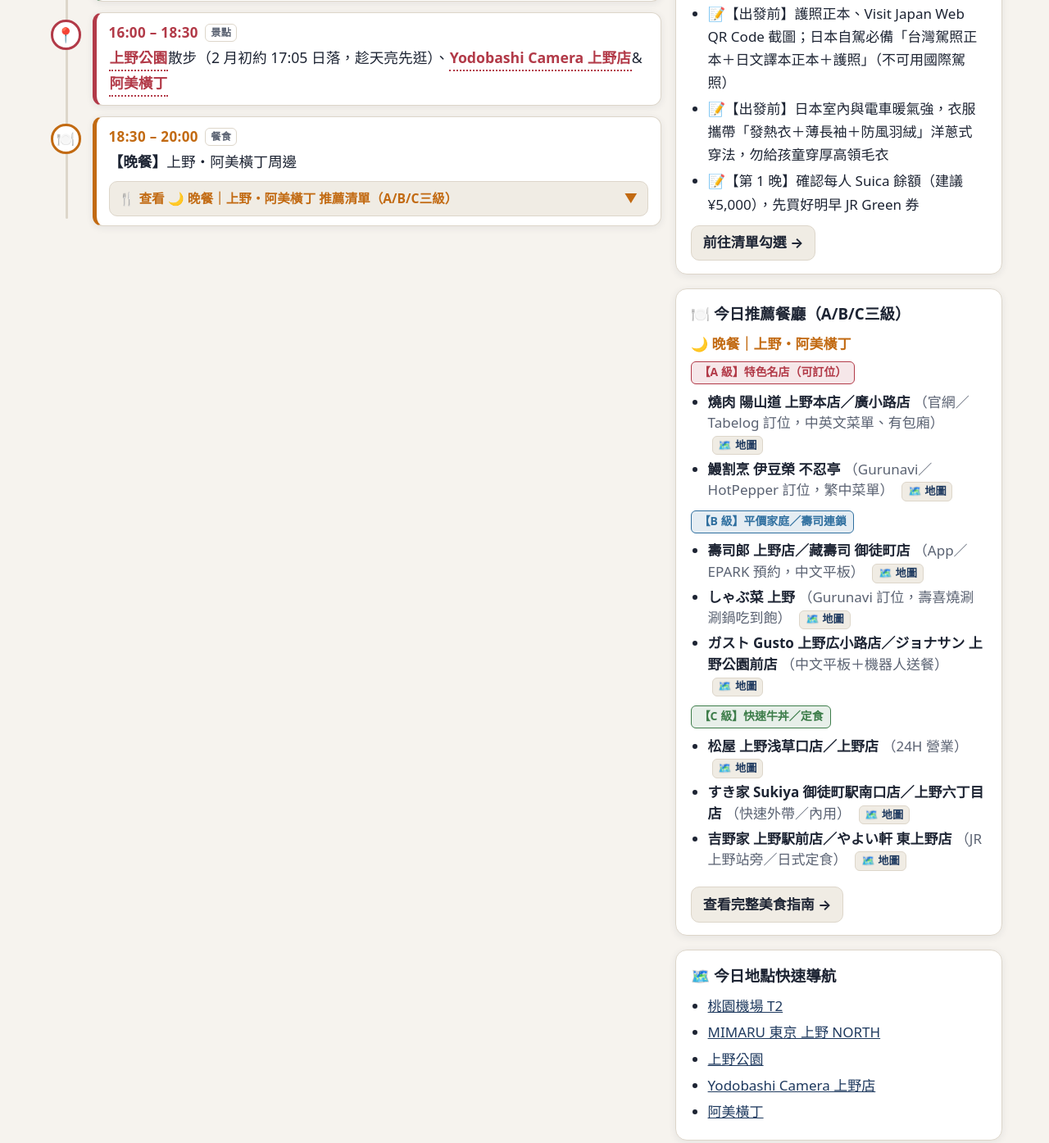
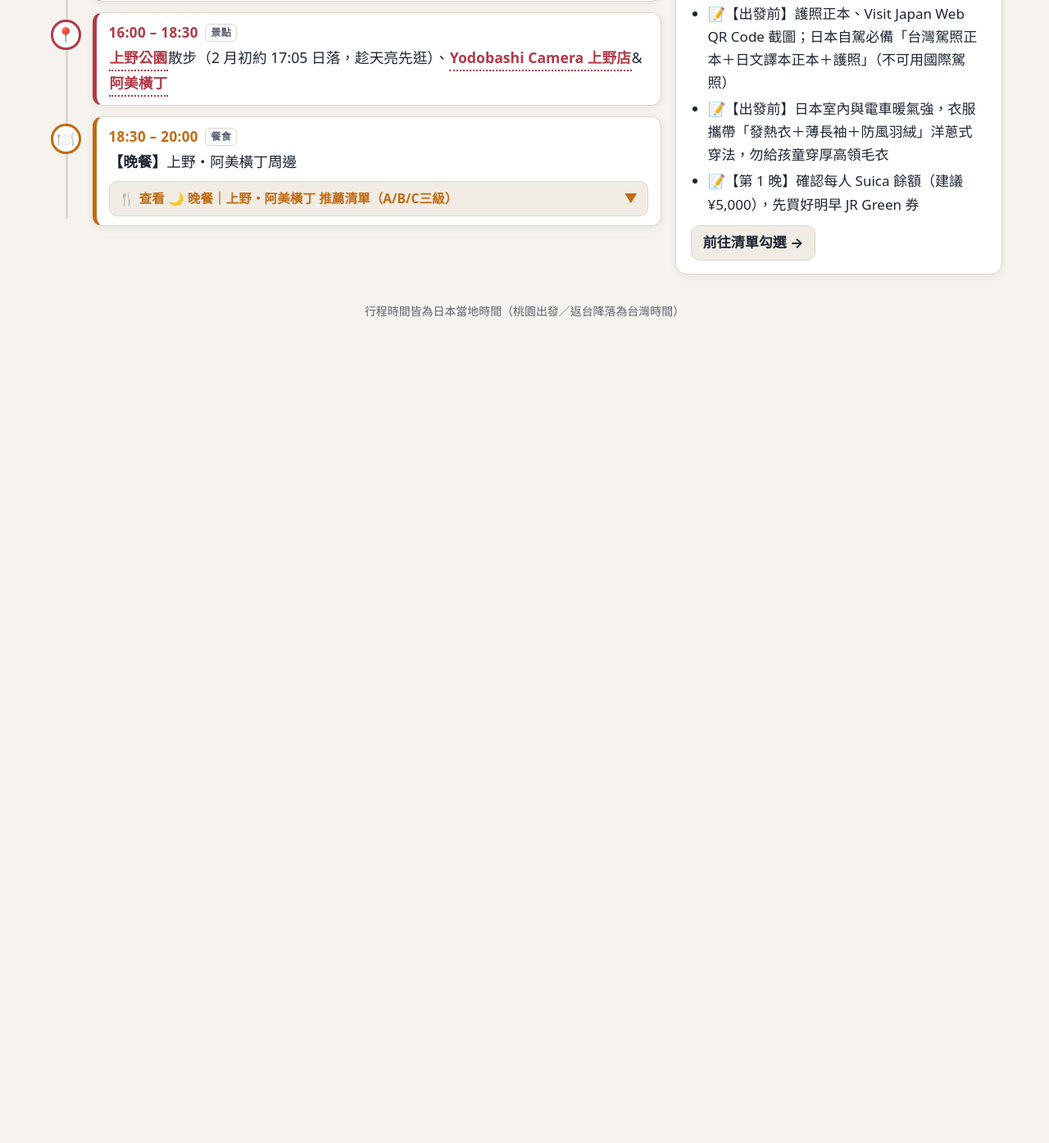
Before and after one commit to fritzch0314/2027springtrip, a plain HTML site: page index.html in a window 1280 px wide. Shown: the part 1272-2667 px from the top of the page at 82% size. After the commit the page ends 1698 px from the top, so only its background shows below. Drawn offline with Linux system fonts and the light colour scheme.

Commit message:
Remove recommended restaurants and quick spot navigation boxes from daily sidebar

```diff
--- a/index.html
+++ b/index.html
@@ -1499,20 +1499,6 @@ function renderDay(){
     side += `<div class="box"><h3>📝 提前準備事項</h3><ul>${d.prep.map(x => `<li>${esc(x)}</li>`).join('')}</ul>
       <button class="btn" onclick="go('check')">前往清單勾選 →</button></div>`;
   }
-  if (d.meals && d.meals.length){
-    side += `<div class="box"><h3>🍽️ 今日推薦餐廳（A/B/C三級）</h3>
-      ${d.meals.map(m => `<div style="margin-bottom:.75rem">
-        <div style="font-weight:800;color:var(--c-food);margin-bottom:.3rem">${esc(m.slot)}</div>
-        ${renderMealTiersHTML(m, d.map)}
-      </div>`).join('')}
-      <button class="btn" onclick="state.foodDay='${state.day}';renderFood();go('food')">查看完整美食指南 →</button>
-    </div>`;
-  }
-  const spots = [...new Set(d.parsed.filter(p => p.type==='sight'||p.type==='event'||p.type==='hotel').flatMap(p => p.places))].filter(s => !/^(午餐|晚餐|除夕晚宴|第\s*\d+\s*晚)/.test(s));
-  if (spots.length){
-    side += `<div class="box"><h3>🗺️ 今日地點快速導航</h3><ul>${spots.map(s =>
-      `<li><a href="${mapUrl(s + ' ' + d.map)}" target="_blank" rel="noopener">${esc(s)}</a></li>`).join('')}</ul></div>`;
-  }
   $('#side').innerHTML = side;
 }
 
--- a/sw.js
+++ b/sw.js
@@ -1,4 +1,4 @@
-const CACHE_NAME = 'kanto-trip-2027-v9';
+const CACHE_NAME = 'kanto-trip-2027-v10';
 const CORE_ASSETS = [
   './',
   './index.html',
```
